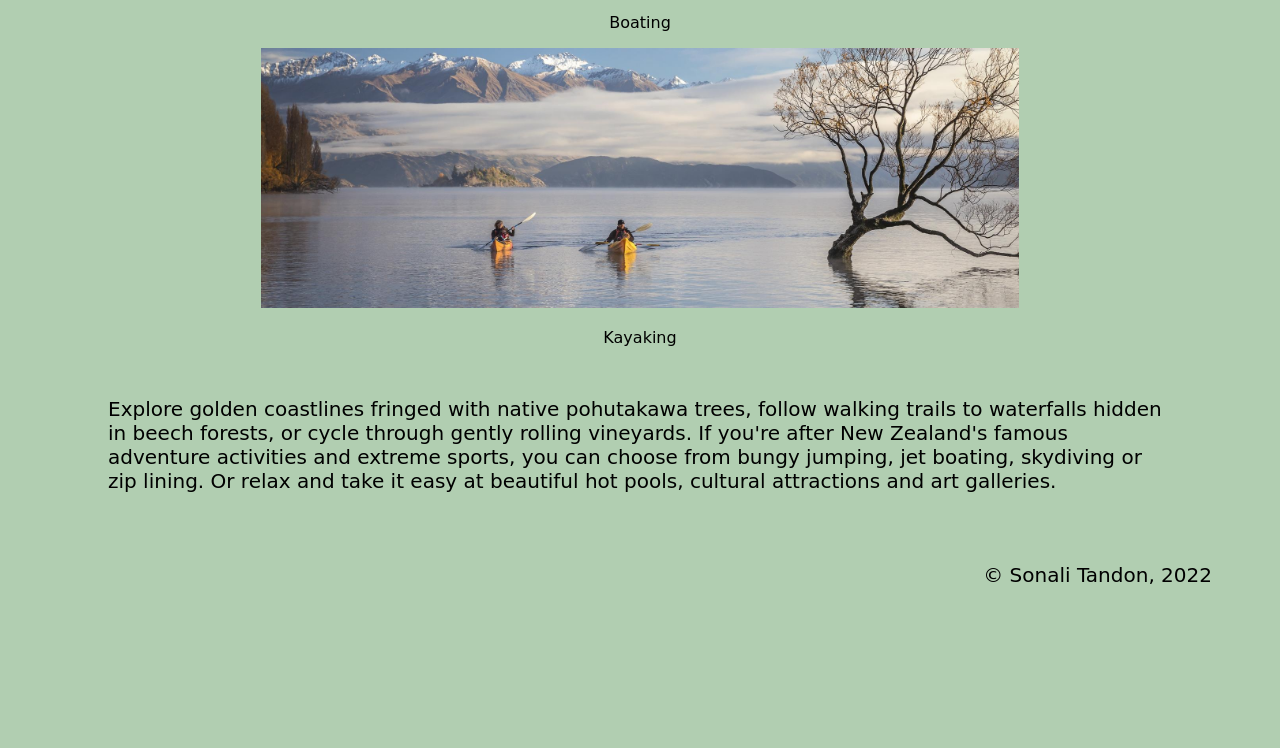
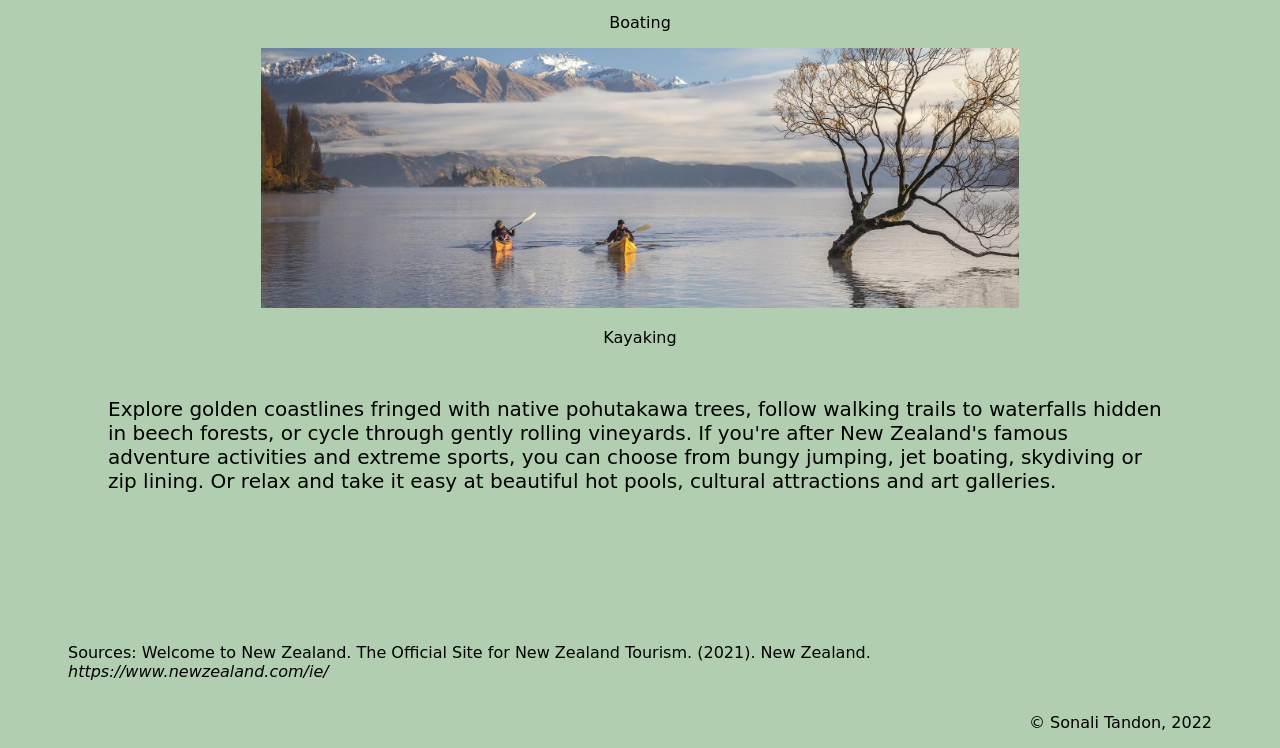
Before and after one commit to sonali-tandon/exercise-02-sonali-tandon, a plain HTML site: page touristguide.html in a window 1280 px wide. Shown: the part 829-1577 px from the top of the page. Before the commit the page ends 1436 px from the top, so only its background shows below. Drawn offline with Linux system fonts and the light colour scheme.

Commit message:
Added citations for sources in index.html and updated CSS

```diff
--- a/css/style.css
+++ b/css/style.css
@@ -59,8 +59,17 @@ h2 {
 }
 
 footer {
+    font-size: 16px;
+    margin-top: 150px;
+}
+
+.sources {
+    width: 950px;
+    margin-left: 60px;
+}
+
+.copyright {
     float: right;
-    font-size: 20px;
     margin-right: 60px;
 }
 
--- a/touristguide.html
+++ b/touristguide.html
@@ -18,7 +18,7 @@
                     <a href="index.html">Home</a>
                 </li>
                 <li>
-                    <a href="#directions">Directions</a>
+                    <a href="/index.html#directions">Directions</a>
                 </li>
                 <li>
                     <a href="touristguide.html">Tourist Guide</a>
@@ -56,7 +56,10 @@
             Or relax and take it easy at beautiful hot pools, cultural attractions and art galleries.</p>
     </main>
     <footer>
-        <p>&COPY; Sonali Tandon, 2022</p>
+        <p class="sources">Sources: Welcome to New Zealand. The Official Site for New Zealand Tourism. (2021). New
+            Zealand.
+            <cite>https://www.newzealand.com/ie/</cite></p>
+        <p class="copyright">&COPY; Sonali Tandon, 2022</p>
     </footer>
 </body>
 
```
Also changed, not shown: index.html (+5 -2 lines).
